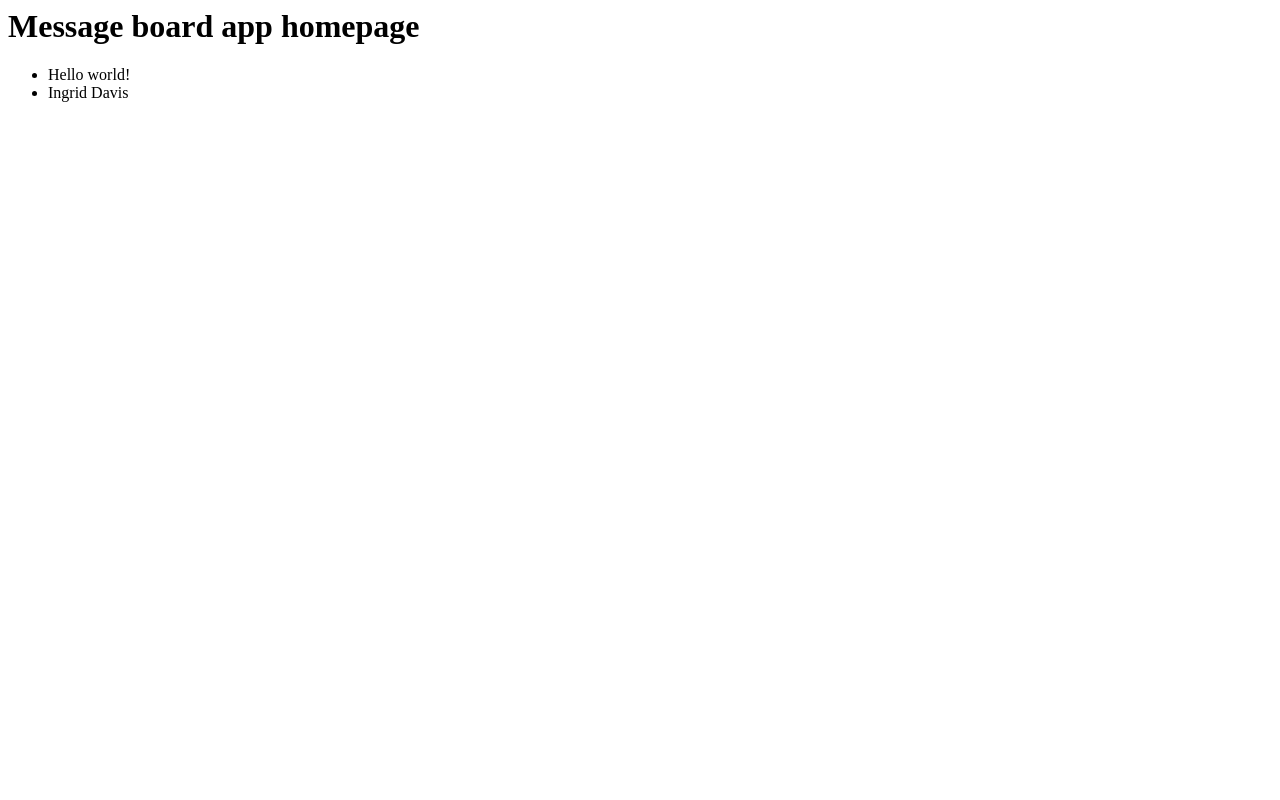
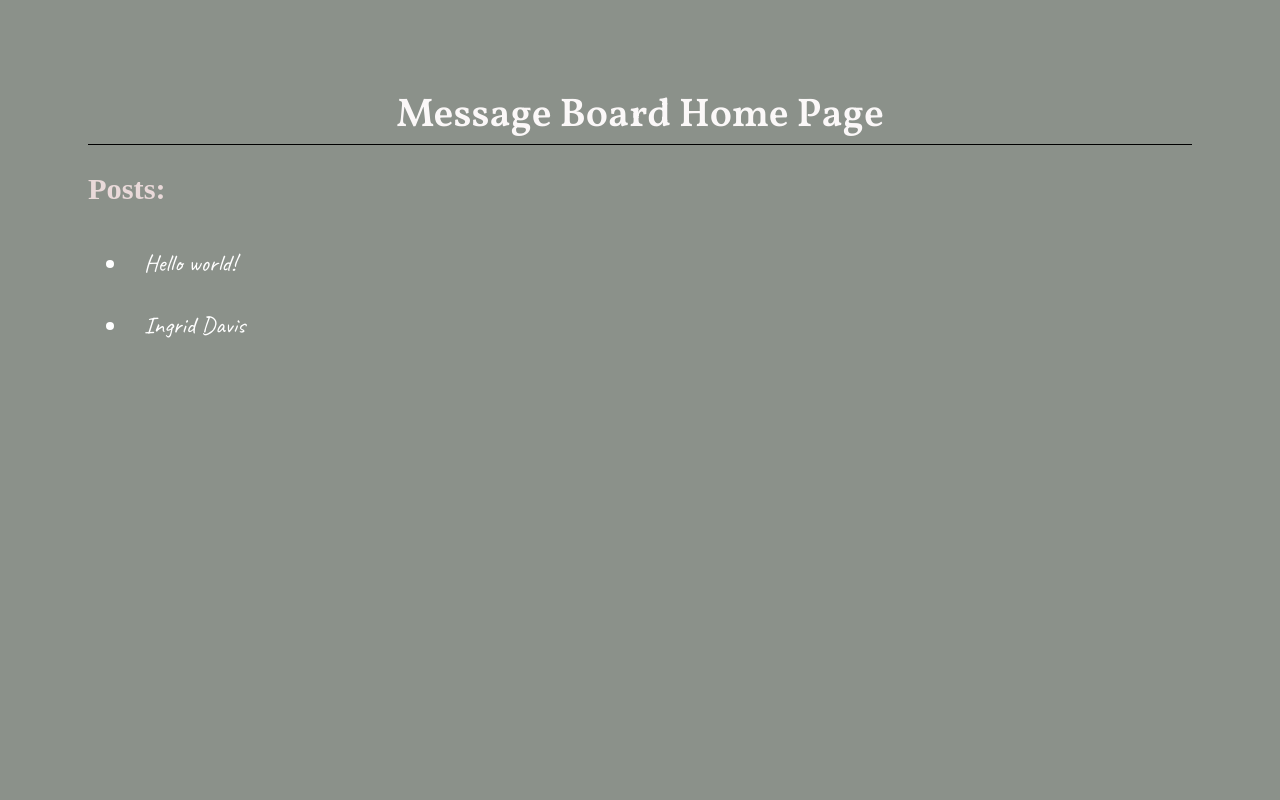
Before and after one commit to ingridavis/mb-app, a Django app: page / in a window 1280 px wide. Run offline with Django 3.2, Linux system fonts and the light colour scheme; data comes from the database, SQL or seed files in the repository.

Commit message:
added css and base template

```diff
--- /dev/null
+++ b/templates/base.html
@@ -0,0 +1,39 @@
+<!-- templates/base.html-->
+
+<! DOCTYPE html>
+
+<html>
+    <head>
+        <link href="https://fonts.googleapis.com/css2?family=Caveat:wght@400;700&family=Vollkorn:wght@400;600&display=swap" rel="stylesheet">
+    </head>
+    <style>
+    body{
+        padding: 5rem;
+        background-color: rgba(14, 27, 11, 0.479);
+    }
+    h1{
+        color: rgb(251, 248, 248);
+        font-size: 2.5rem;
+        font-family: 'Vollkorn', serif;
+        text-align: center;
+        border-bottom: 1px solid black;
+    }
+    h2{
+        font-size: 1.9rem;
+        color: rgb(233, 217, 217);
+
+    }
+    li{
+        font-family: 'Caveat', cursive;
+        font-size: 1.5rem;
+        color: white;
+        padding: 1rem;
+
+    }
+    </style>
+
+<body>
+    {% block content %}
+    {% endblock content %}
+</body>
+</html>
--- a/templates/home.html
+++ b/templates/home.html
@@ -1,8 +1,14 @@
 <!-- templates/home.html-->
+{% extends 'base.html' %}
+{% block content %}
+<body>
+    <h1>Message Board Home Page</h1>
+    <h2>Posts:</h2>
+    <ul>
+        {% for post in all_posts_list %}
+        <li>{{ post.text }}</li>
+        {% endfor %}
+    </ul>
 
-<h1>Message board app homepage</h1>
-<ul>
-    {% for post in all_posts_list %}
-    <li>{{ post.text }}</li>
-    {% endfor %}
-</ul>
+</body>
+{% endblock content %}
```
